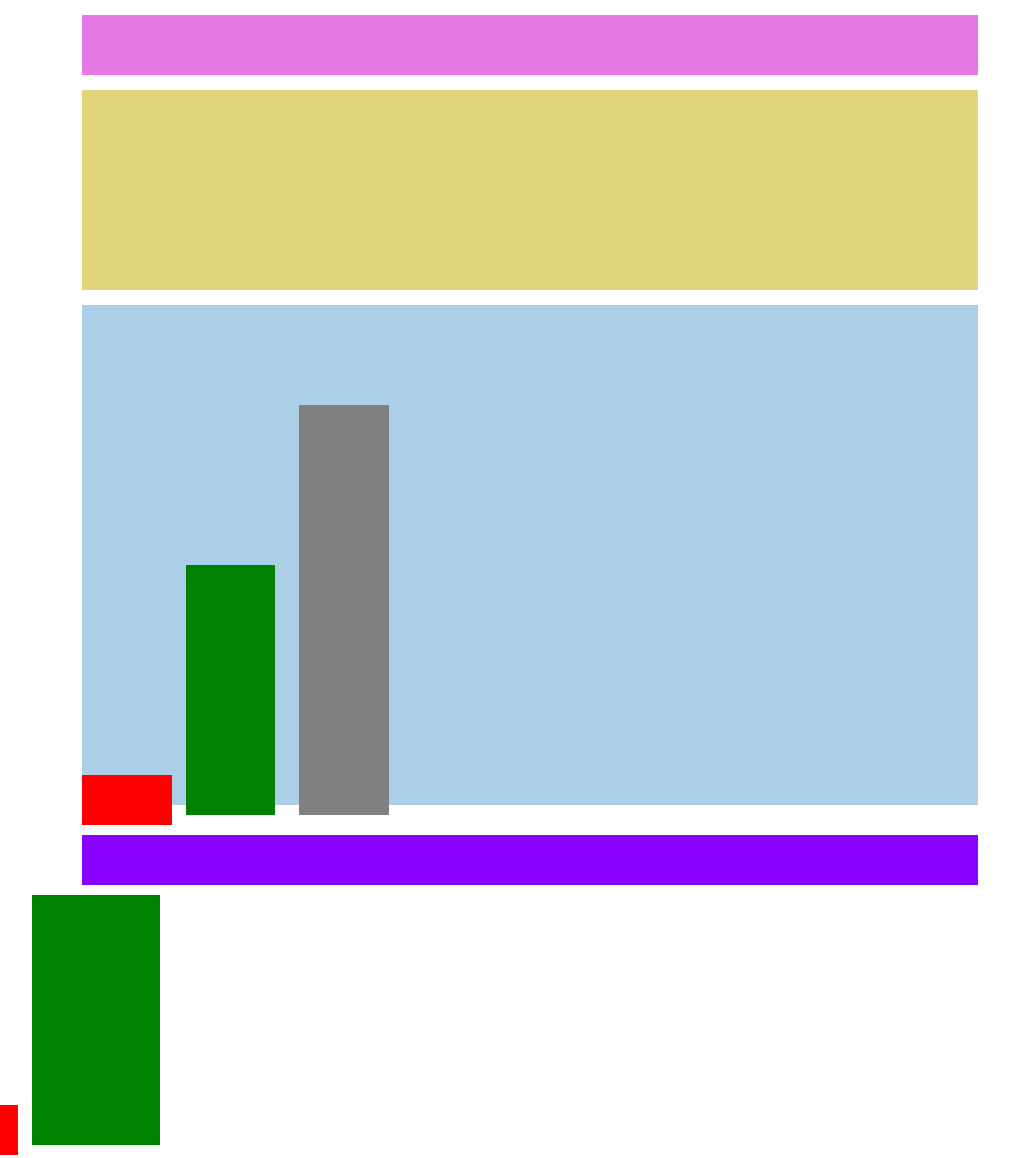
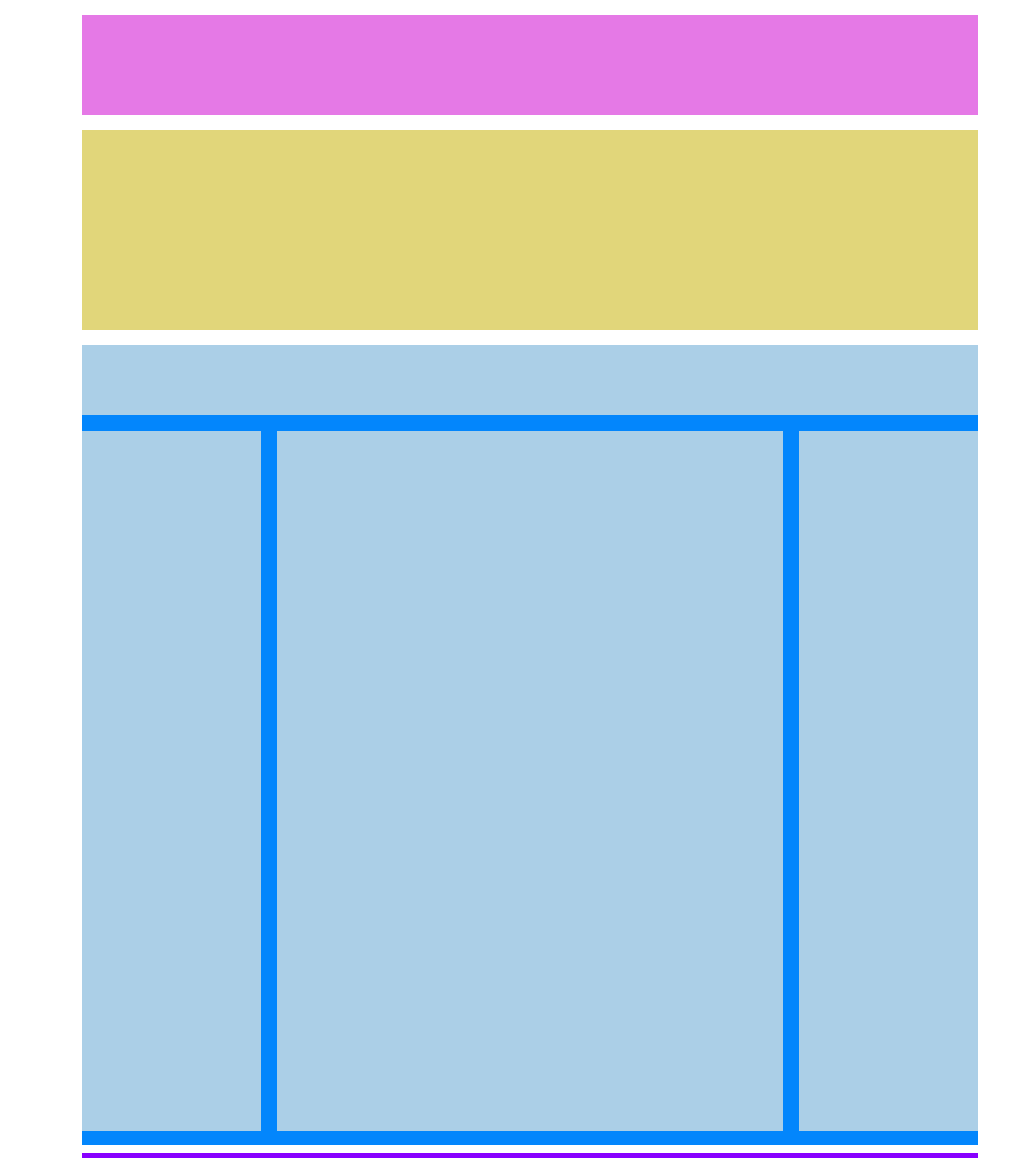
Before and after one commit to sandyclaws89/htmlcss-struttura-wp, a plain HTML site: page index.html in a window 1280 px wide. Shown: the top 1158 px of the page, without its empty margins (110-1119 px from the left). Drawn offline with Linux system fonts and the light colour scheme.

Commit message:
esercizio terminato

```diff
--- a/css/style.css
+++ b/css/style.css
@@ -7,7 +7,7 @@
 .pinkblock{
     margin: 15px 15% 15px 15%  ;
     background-color: #e579e6;
-    height: 60px;
+    height: 100px;
 }
 
 .yellowblock {
@@ -20,60 +20,57 @@
     margin-top: 15px;
     margin-left: 15%;
     margin-right: 15%;
-    background-color: #abcfe7;
-    height: 500px;
-    margin-bottom: 30px;
-    padding-top: 90px;
+    background-color: #0386fc;
+    height: 800px;
+
+
 }
 
 .lblueblock::after{
-    float: left;
     content: '';
     display: table;
     clear: both;
 }
-.leftblock{
-    background-color: red;
-    border: solid #0087fd;
-    border-top: 10px;
-    border-bottom: none;
-    border-left: none;
-    border-right: none;
-    width: 10%;
-    height: 50px;
-    display: inline-block;
+
+.upblock{
+    background-color: #abcfe7;
+    width: 100%;
+    height: 70px;
+    margin-bottom: 1em;
 }
 
-.centralblock::after{
+
+
+.leftblock{
+    background-color: #abcfe7;
+    width: 20%;
+    height: 700px;
     float: left;
-    content: '';
-    display: table;
-    clear: both;
-}
-.centralblock{
-    background-color: green;
-    margin: 10px;
-    height: 250px;
-    width: 10%;
-    display: inline-block;
 }
 
-.rightblock::after{
-    float: right;
-    content: '';
-    display: table;
-    clear: both;
-}
-.rightblock{
-    background-color: grey;
-    margin: 10px;
-    height: 100%;
-    width: 10%;
-    display: inline-block;
+
+
+.centralblock{
+    background-color: #abcfe7;
+    height: 700px;
+    width:calc(60% - 2em);
+    margin-left: 1em;
+    margin-right: 1em;
+    float: left;
 }
 
+.rightblock{
+    background-color: #abcfe7;
+    width: 20%;
+    height: 700px;
+    float: right;
+    }
+
 .purpleblock{
-    margin: 0 15% 0 15%  ;
+    margin: top .2em;
+    margin-left: 15%;
+    margin-right: 15%;
     background-color: #8800ff;
-    height: 50px;
+    height: 100px;
+    margin-top: 0.5em;
 }
--- a/index.html
+++ b/index.html
@@ -26,6 +26,7 @@
 
         <!-- Blocco azzurro -->
         <section class="lblueblock">
+            <div class="upblock"></div>
             <div class="leftblock"></div>
             <div class="centralblock"></div>
             <div class="rightblock"></div>
@@ -41,14 +42,6 @@
     </footer>
 
 
-
-
-    <div class="leftblock">
-    </div>
-    <div class="centralblock">
-    </div>
-    <div class="rightblock">
-    </div>
 </body>
 
 </html>
```
